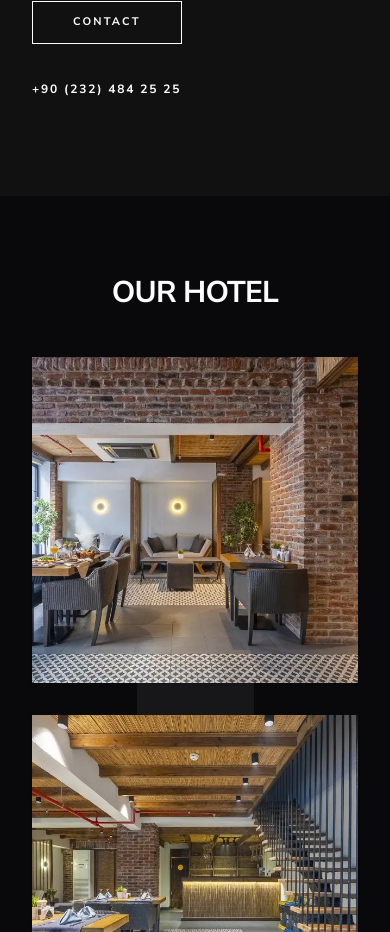
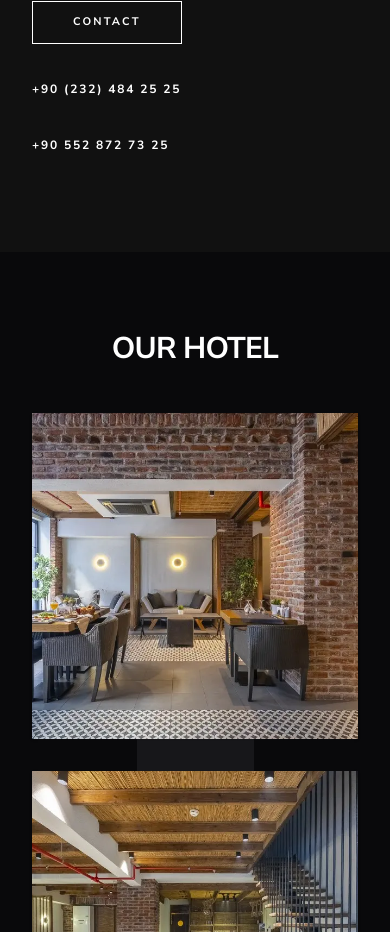
Before and after one commit to thebluehotel/bluehotel, a Next.js app: page /en in a window 390 px wide. Shown: the part 3854-4786 px from the top of the page. Built offline with nearby package versions, Linux system fonts and the light colour scheme.

Commit message:
Add additional contact phone number in AboutSection

```diff
--- a/components/home/AboutSection.tsx
+++ b/components/home/AboutSection.tsx
@@ -69,6 +69,15 @@ export default function AboutSection({ dict }: { dict: Dictionary["about"] }) {
                 +90 (232) 484 25 25
               </a>
             </div>
+
+            <div className="mt-8">
+              <a
+                href="tel:+905528727325"
+                className="text-white text-xs md:text-sm font-bold uppercase tracking-[0.15em] hover:text-gray-300 transition-colors"
+              >
+                +90 552 872 73 25
+              </a>
+            </div>
           </div>
         </div>
       </div>
```
